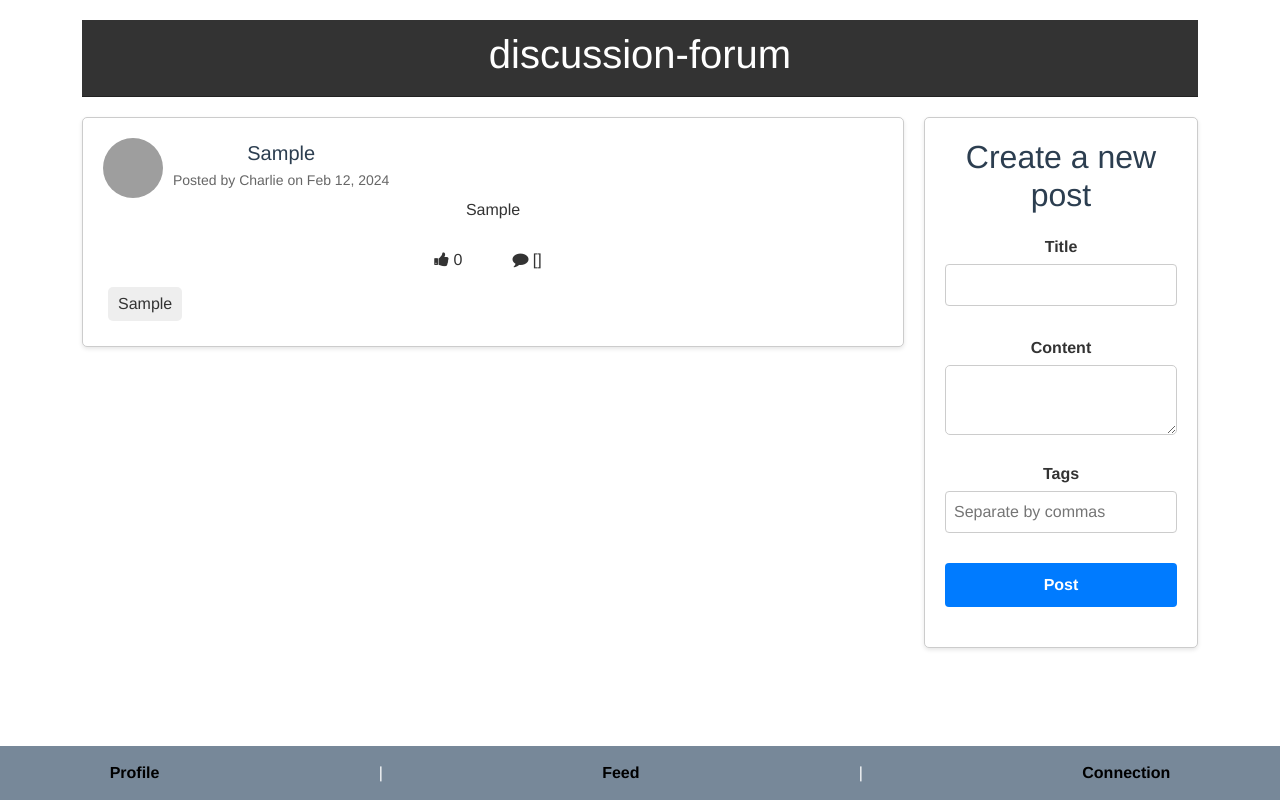
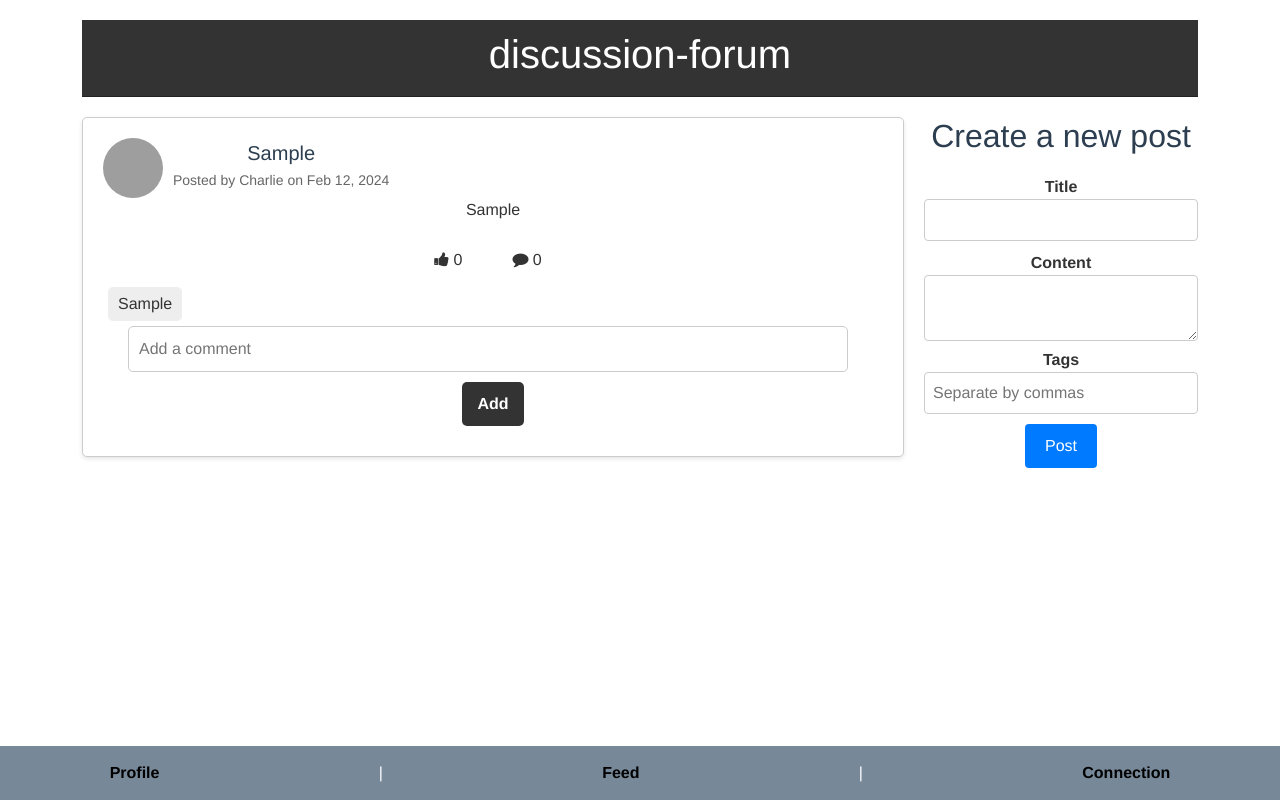
Before and after one commit to bhathiknk/socialmedia-webapp, a Vue app: page /DiscussionForum in a window 1280 px wide. Both pictures are taken after typing "Sample", "Sample", "Sample" into the empty fields and a click on the button "Post". Built offline with nearby package versions, Linux system fonts and the light colour scheme; grey boxes are pictures that could not be loaded.

Commit message:
update 4 discussion forum

```diff
--- a/src/components/DiscussionForum.vue
+++ b/src/components/DiscussionForum.vue
@@ -20,10 +20,25 @@
           <div class="post-footer">
             <div class="post-actions">
               <button class="post-like" @click="likePost(post)"><i class="fa fa-thumbs-up"></i> {{ post.likes }}</button>
-              <button class="post-comment" @click="commentPost(post)"><i class="fa fa-comment"></i> {{ post.comments }}</button>
+              <button class="post-comment" @click="commentPost(post)"><i class="fa fa-comment"></i> {{ post.comments.length }}</button>
             </div>
             <div class="post-tags">
               <span v-for="tag in post.tags" :key="tag">{{ tag }}</span>
+            </div>
+            <!-- Add input field for adding comments -->
+            <div class="comment-form">
+              <input type="text" v-model="newCommentContent" placeholder="Add a comment">
+              <button @click="commentPost(post)">Add</button>
+            </div>
+            <!-- Display comments -->
+            <div class="comments">
+              <div class="comment" v-for="(comment, cIndex) in post.comments" :key="cIndex">
+                <div class="comment-avatar"><img :src="comment.avatar" alt="avatar"></div>
+                <div class="comment-content">
+                  <p><strong>{{ comment.author }}</strong>: {{ comment.content }}</p>
+                  <p class="comment-meta">Commented on {{ formatDate(comment.date) }}</p>
+                </div>
+              </div>
             </div>
           </div>
         </div>
@@ -49,8 +64,6 @@
         </form>
       </div>
     </div>
-
-
   </div>
 </template>
 
@@ -64,7 +77,7 @@ export default {
         content: "",
         tags: ""
       },
-      newCommentContent: "", // Add this line to store the content of the new comment
+      newCommentContent: "", // Store the content of the new comment
       user: {
         name: "Charlie",
         avatar: "charlie.jpg"
@@ -103,15 +116,23 @@ export default {
       post.likes++;
     },
     commentPost(post) {
-      // increment the comments of the post
+      // validate if comment content is not empty
+      if (this.newCommentContent.trim() !== "") {
+        // create a new comment object
         const newComment = {
           author: this.user.name,
           avatar: this.user.avatar,
           content: this.newCommentContent,
           date: new Date().toISOString()
         };
+        // add the new comment to the post's comments array
         post.comments.push(newComment);
-      this.newCommentContent = ""; // Clear the input field after commenting
+        // Clear the input field after commenting
+        this.newCommentContent = "";
+      } else {
+        // alert the user if the comment is empty
+        alert("Please enter your comment.");
+      }
     },
     formatDate(date) {
       // format the date to a readable string
@@ -170,6 +191,7 @@ body {
   box-shadow: 0 2px 4px rgba(0,0,0,0.1);
   border-radius: 5px;
   padding: 20px;
+  margin-bottom: 20px;
 }
 
 .post-header {
@@ -234,45 +256,17 @@ body {
   color: #666;
 }
 
-.post-form {
-  background-color: white;
-  border: 1px solid #ccc;
-  box-shadow: 0 2px 4px rgba(0,0,0,0.1);
-  border-radius: 5px;
-  padding: 20px;
-  margin-bottom: 20px;
-}
-
-.form-group {
-  margin-bottom: 20px;
-}
-
-.form-group label {
-  font-size: 16px;
-  color: #333;
-  display: block;
-  margin-bottom: 5px;
-}
-
-.form-group input,
-.form-group textarea {
-  width: 100%;
+.comment-form input[type="text"] {
+  width: calc(100% - 60px); /* Adjusting input width */
   padding: 10px;
   border: 1px solid #ccc;
   border-radius: 5px;
   font-size: 16px;
+  margin-right: 10px;
 }
 
-.form-group input:focus,
-.form-group textarea:focus {
-  outline: none;
-  border-color: #999;
-}
-
-.form-group button {
-  display: block;
-  width: 100%;
-  padding: 10px;
+.comment-form button {
+  padding: 10px 15px;
   border: none;
   border-radius: 5px;
   background-color: #333;
@@ -282,12 +276,44 @@ body {
   cursor: pointer;
 }
 
-.form-group button:hover {
+.comment-form button:hover {
   background-color: #444;
 }
 
+.comments {
+  margin-top: 10px;
+}
 
+.comment {
+  display: flex;
+  margin-bottom: 10px;
+}
 
+.comment-avatar {
+  width: 40px;
+  height: 40px;
+  border-radius: 50%;
+  overflow: hidden;
+  margin-right: 10px;
+}
 
+.comment-avatar img {
+  width: 100%;
+  height: 100%;
+  object-fit: cover;
+}
+
+.comment-content {
+  flex: 1;
+}
+
+.comment-content p {
+  margin: 5px 0;
+}
+
+.comment-meta {
+  font-size: 12px;
+  color: #666;
+}
 
 </style>
```
Lines whose indentation alone changed are shown as unchanged.
